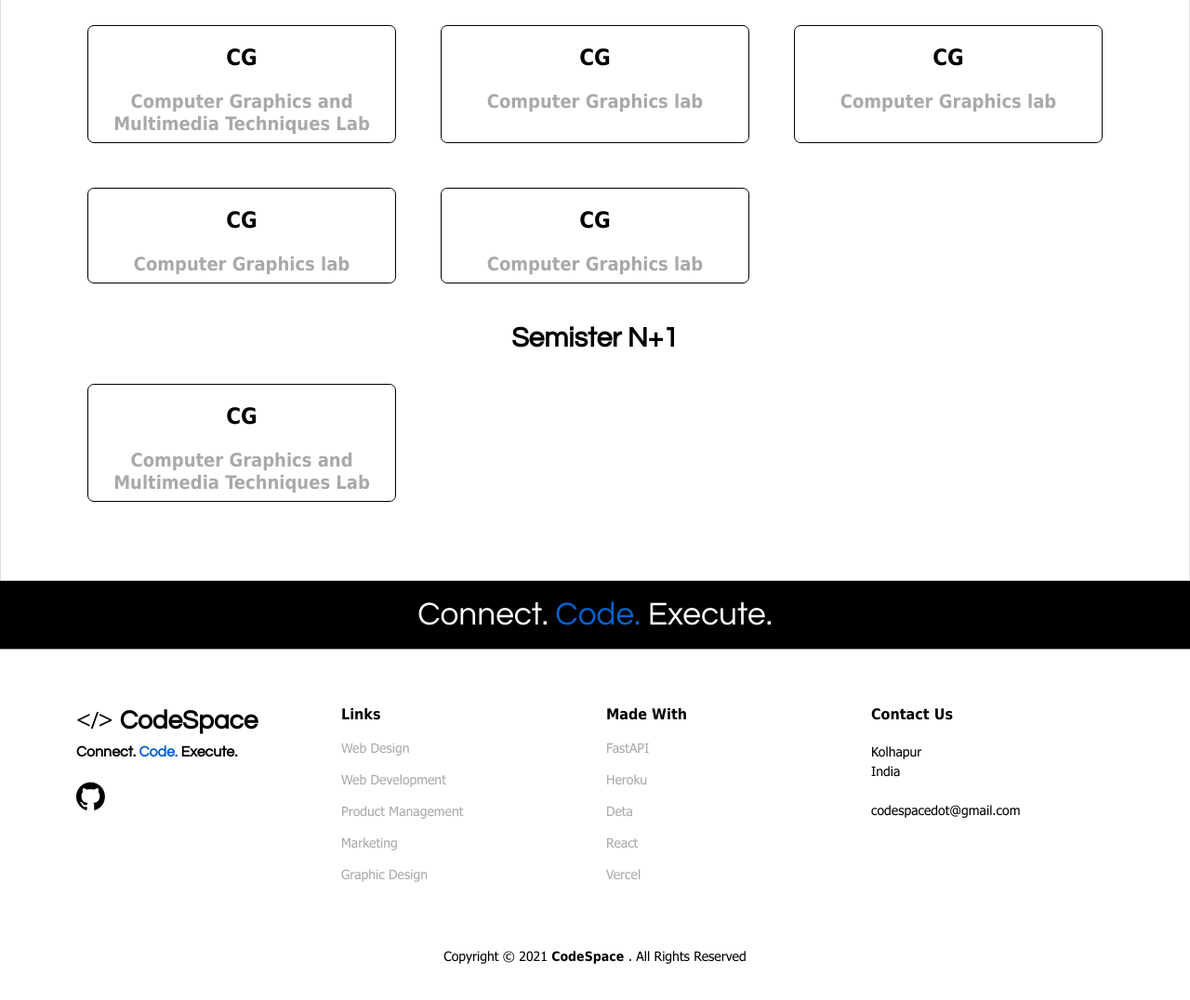
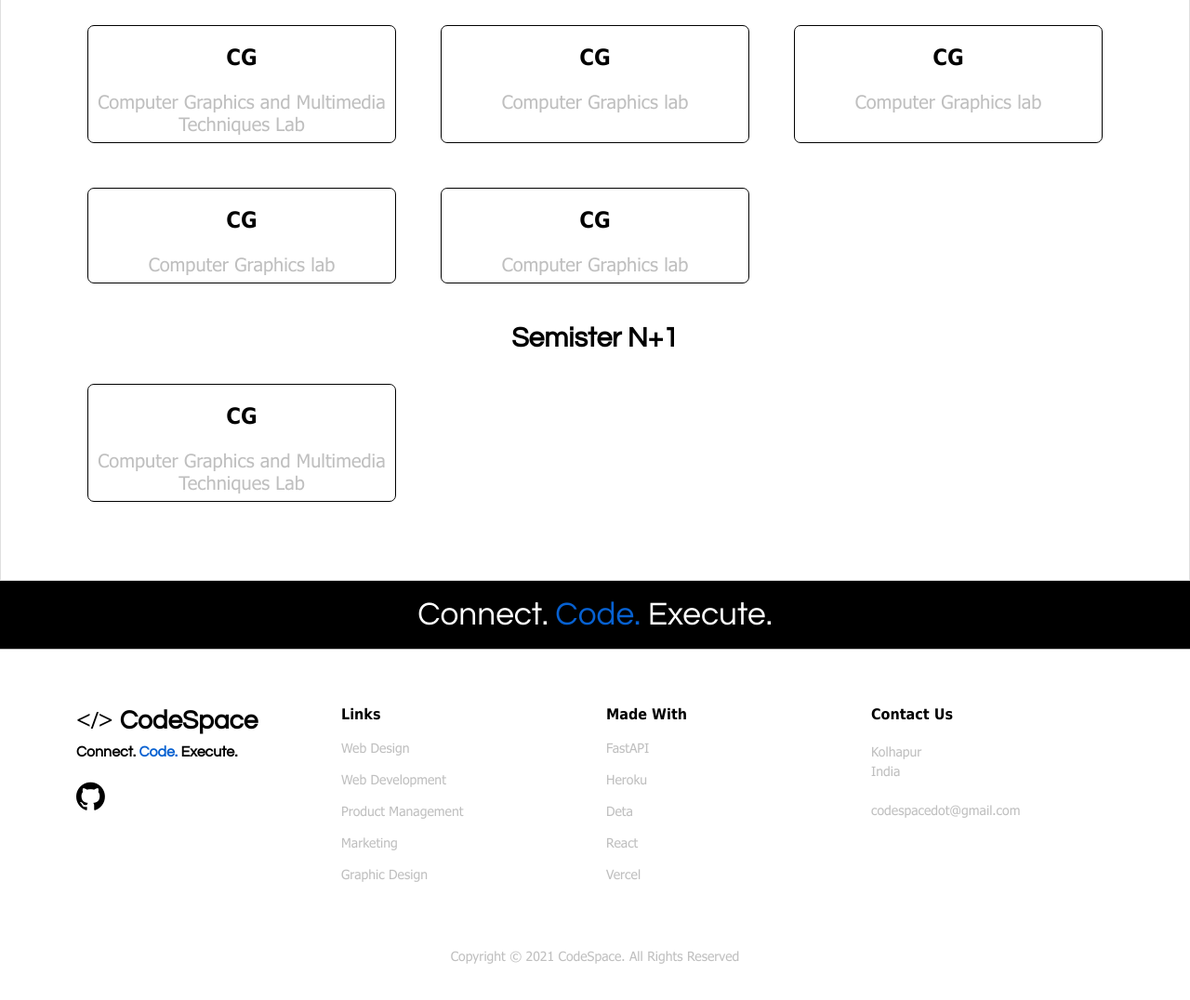
Before and after one commit to codespacedot/NewUI, a plain HTML site: page year.html in a window 1280 px wide. Shown: the part 210-1286 px from the top of the page at 93% size. Drawn offline with Linux system fonts and the light colour scheme; a web font is replaced by a local one.

Commit message:
Minor Changes to Academic

```diff
--- a/assets/css/card.css
+++ b/assets/css/card.css
@@ -1,30 +1,3 @@
-/*-------------- Theme Colour ---------------*/
-:root {
-  --clr-foreground: hsl(0 0% 0%);
-  --clr-background: hsl(0 0% 100%);
-  --clr-grey: #a9a9a9;
-}
-
-@media (prefers-color-scheme: dark) {
-  :root {
-    --clr-background: hsl(0 0% 0%);
-    --clr-foreground: hsl(0 0% 100%);
-    --clr-grey: #a9a9a9;
-  }
-}
-
-.light-theme {
-  --clr-foreground: hsl(0 0% 0%);
-  --clr-background: hsl(0 0% 100%);
-  --clr-grey: #a9a9a9;
-}
-
-.dark-theme {
-  --clr-background: hsl(0 0% 0%);
-  --clr-foreground: hsl(0 0% 100%);
-  --clr-grey: #a9a9a9;
-}
-
 .cardspace {
   padding: 3vh;
 }
@@ -108,7 +81,6 @@
   font-size: 20px;
   margin-bottom: 0;
   color: var(--clr-foreground);
-  font-weight: 600;
 }
 
 .card .icon-box:hover {
--- a/assets/css/style.css
+++ b/assets/css/style.css
@@ -2,7 +2,7 @@
 :root {
   --clr-foreground: hsl(0 0% 0%);
   --clr-background: hsl(0 0% 100%);
-  --clr-grey: #a9a9a9;
+  --clr-grey: #7d7d7d;
   --clr-back: #a9a9a94d;
 }
 
@@ -10,7 +10,7 @@
   :root {
     --clr-background: hsl(0 0% 0%);
     --clr-foreground: hsl(0 0% 100%);
-    --clr-grey: #a9a9a9;
+    --clr-grey: #7d7d7d7d;
     --clr-back: #a9a9a94d;
   }
 }
@@ -18,14 +18,14 @@
 .light-theme {
   --clr-foreground: hsl(0 0% 0%);
   --clr-background: hsl(0 0% 100%);
-  --clr-grey: #a9a9a9;
+  --clr-grey: #7d7d7d7d;
   --clr-back: #a9a9a94d;
 }
 
 .dark-theme {
   --clr-background: hsl(0 0% 0%);
   --clr-foreground: hsl(0 0% 100%);
-  --clr-grey: #a9a9a9;
+  --clr-grey: #7d7d7d7d;
   --clr-back: #a9a9a94d;
 }
 
@@ -792,7 +792,7 @@ section {
   font-size: 14px;
   line-height: 24px;
   margin-bottom: 0;
-  color: var(--clr-foreground);
+  color: var(--clr-grey);
 }
 
 #footer .footer-top .social-links a {
@@ -859,6 +859,7 @@ section {
 #footer .copyright {
   text-align: center;
   padding-top: 30px;
+  color: var(--clr-grey);
 }
 
 #footer .credits {
@@ -866,6 +867,9 @@ section {
   text-align: center;
   font-size: 13px;
   color: var(--clr-foreground);
+}
+#footer p {
+  color: var(--clr-grey);
 }
 
 /*--------------Credit---------------*/
--- a/year.html
+++ b/year.html
@@ -52,10 +52,10 @@
                 ><span>Academics</span> </i
               ></a>
               <ul>
-                <li><a href="#">Final Year</a></li>
-                <li><a href="#">Third Year</a></li>
-                <li><a href="#">Second Year</a></li>
-                <li><a href="#">Upload Resources</a></li>
+                <li><a href="year.html">Final Year</a></li>
+                <li><a href="year.html">Third Year</a></li>
+                <li><a href="year.html">Second Year</a></li>
+                <li><a href="year.html">Upload Resources</a></li>
               </ul>
             </li>
             <li>
@@ -364,11 +364,7 @@ class="col-lg-4 col-md-4 d-flex align-items-stretch  cardspace"
           </div>
         </div>
         <div class="copyright">
-          Copyright © 2021
-          <strong>
-            <span> CodeSpace</span>
-          </strong>
-          . All Rights Reserved
+          Copyright © 2021 CodeSpace. All Rights Reserved
         </div>
       </div>
       <div>
```
Also changed, not shown: index.html (+1 -5 lines).
